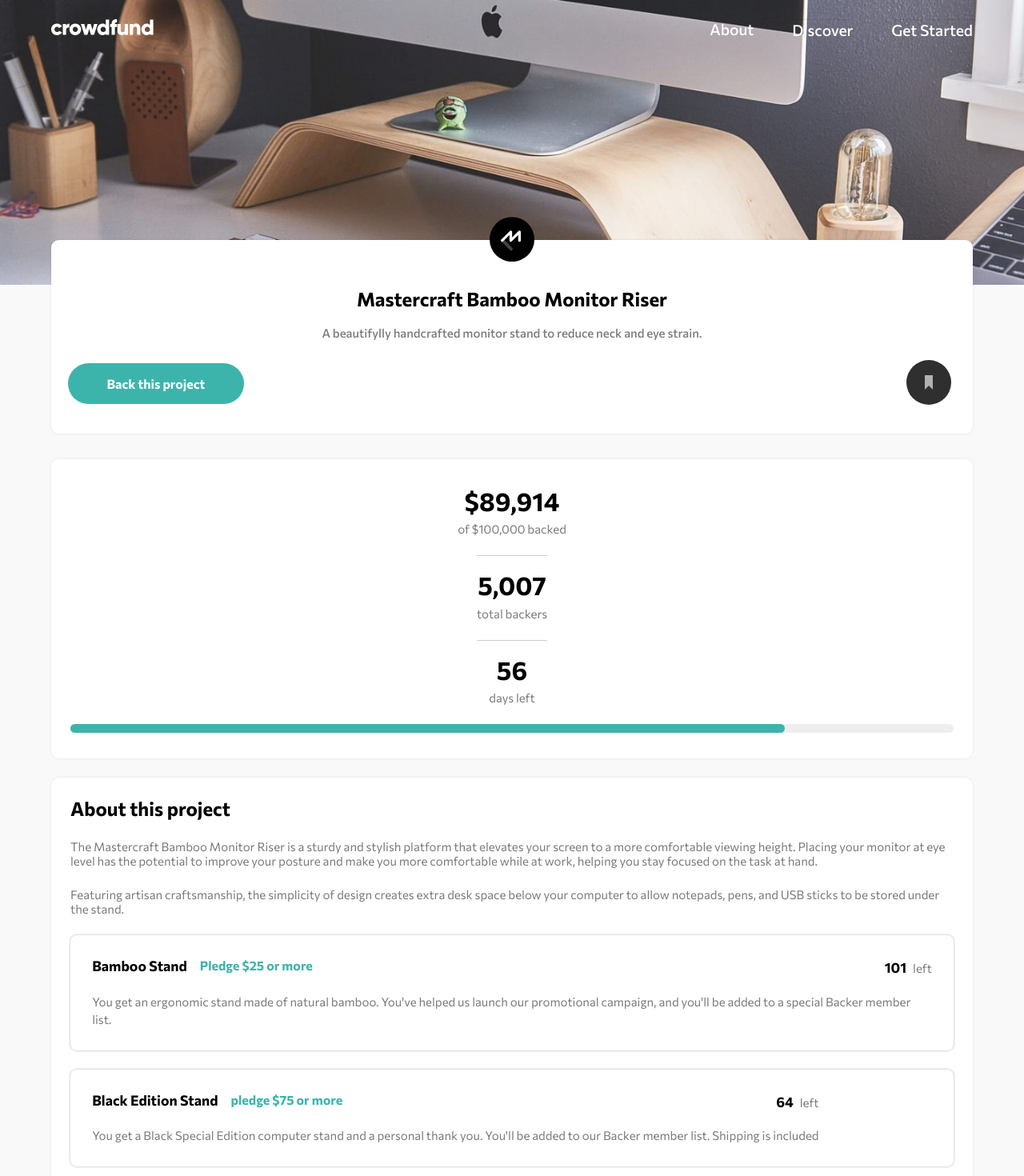
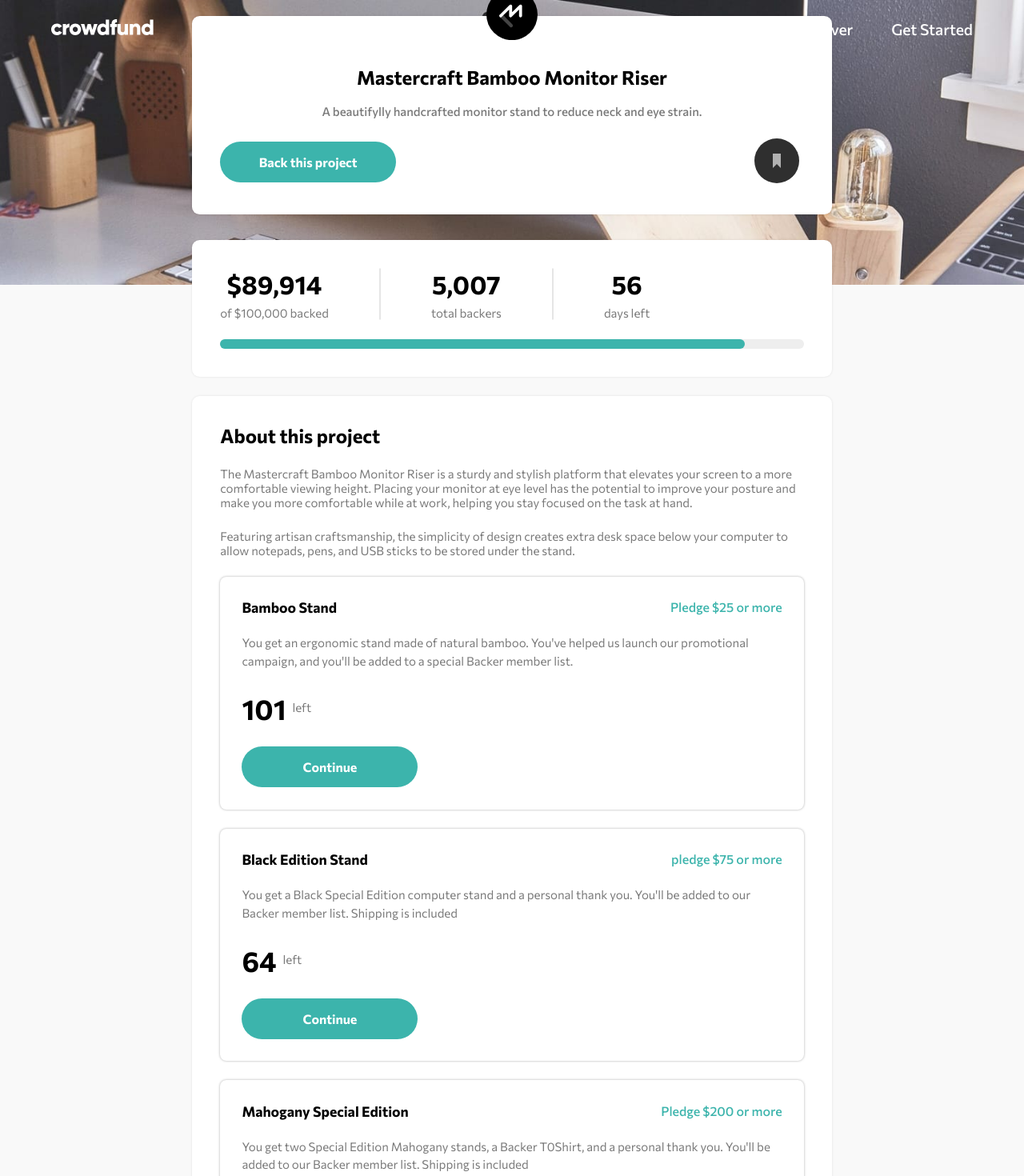
Before and after one commit to lyn-eva/react-practice-Crowdfunding-product-page, a React (Create React App) app: page / in a window 1280 px wide. Shown: the top 1470 px of the page at 80% size. Built offline with nearby package versions, Linux system fonts and the light colour scheme.

Commit message:
added layout animation

```diff
--- a/src/App.js
+++ b/src/App.js
@@ -5,13 +5,15 @@ import Header from './components/header/Header';
 import Intro from './components/intro/Intro';
 import Statistics from './components/statistics/Statistics';
 import About from './components/about/About';
+import ContextProvider from './components/store/ContextProvider';
+
 function App() {
-  return <>
+  return <ContextProvider>
     <Header />
     <Intro />
     <Statistics />
     <About />
-  </>
+  </ContextProvider>
 }
 
 export default App;
--- a/src/components/UI/PriceCard.js
+++ b/src/components/UI/PriceCard.js
@@ -3,10 +3,10 @@ import Button from "./Button";
 
 function PriceCard(props) {
   return (
-    <li className={styles.card}>
+    <li className={`${styles.card} ${styles[props.className] || ''}`}>
       <div className={styles.detail}>
         {props.enableRadio && (
-          <input type="radio" name="select-pledge" value="sus" checked />
+          <input type="radio" name="select-pledge" value="sus"/>
         )}
         <div className={styles.context}>
           <div className={styles.header}>
--- a/src/components/UI/PriceCard.module.css
+++ b/src/components/UI/PriceCard.module.css
@@ -20,7 +20,7 @@ input[type="radio"] {
   height: 1.5rem;
   position: absolute;
 }
-.header {
+.modalView .header {
   margin-left: 3rem;
 }
 .header p {
@@ -47,22 +47,31 @@ input[type="radio"] {
 .detail {/**/
   display: flex;
 }
-.logic {
+.logic hr, .logic label, .logic input, .modalView .reward-btn {
   display: none;
+}
+.card:focus-within .logic { /*outstanding move*/
+  display: block;
 }
 hr {/**/
   margin: 1.3rem 0 0 -1.7rem;
   width: calc(3.4rem + 100%);
 }
-input[type="number"], .reward-btn {
+.logic .reward-btn {
+  width: 100%;
+}
+input[type="number"], .modalView .reward-btn {
   width: 6rem;/**/
   padding: .7rem 0;
 }
 .logic form {/**/
   display: flex;
+  align-items: flex-start;
+  margin-top: 1.3rem;
+  flex-direction: column;
+}
+.modalView .logic form {
   align-items: center;
-  padding-top: 1.3rem;
-  flex-direction: column;
 }
 .logic .form-action {
   display: flex;
@@ -73,6 +82,13 @@ input[type="number"], .reward-btn {
   font-weight: 500;
   font-size: 14px;
   margin-bottom: 1.5rem;
+}
+.logic .form-action {
+  width: 75%;
+}
+.modalView .form-action {
+  width: 100%;
+  justify-content: space-between;
 }
 input[type="number"] {/**/
   border-radius: 2rem;
@@ -89,41 +105,51 @@ input[type=number]::-webkit-outer-spin-button {
   -webkit-appearance: none;
   margin: 0;
 }
-@media (min-width: 590px) {
-  input[type='radio'] {
+@media (min-width: 666px) {
+  .modalView input[type='radio'] {
     position: static;
   }
   .header {/**/
     display: flex;
-    margin-left: 0; /**/
-    /* outline: 1px solid red; */
+
+  }.header p {
+    margin: 1px 0 0 auto;
   }
-  .header p {
-    margin: 1px 0 0 1rem;
+
+  .modalView .form-action {
+    justify-content: right;
+  }
+  .modalView .reward-btn {
+    width: 6rem;
+  }
+  .modalView .header {
+    margin-left: 0;
+  }
+  .modalView .header p {
+    margin-left: 1rem;
     font-weight: 700;
     font-size: 1rem;
   }
-  .context {/**/
+  .detail {/**/
     position: relative;
   }
-  .context .amount {/**/
+  .modalView .context .amount {/**/
     position: absolute;
     top: 0;
     right: 0;
     margin: 0;
   }
-  .amount span {/**/
+  .modalView .amount span {/**/
     font-size: 1.1rem;
     vertical-align: initial;
   }
-  .pledge-card .logic {/**/
-    /* display: none; */
+  .modalView .logic form {
+    flex-direction: row;
+    align-items: center;
   }
-  .logic form {
-    flex-direction: row;
-  }
-  .logic label {
+  .modalView .logic label {
     margin-right: auto;
     margin-bottom: 0;
+    width: 100%;
   }
 }
--- a/src/components/about/About.module.css
+++ b/src/components/about/About.module.css
@@ -2,9 +2,26 @@
   background-color: var(--clr-white);
   padding: 1.5rem 1.5rem 5rem;
   box-sizing: border-box;
+  max-width: 800px;
+  margin-bottom: 4rem;
 }
 .about > p {
   font-size: var(--text-p);
   margin-top: 1.5rem;
   color: var(--clr-d-gray);
 }
+@media (min-width: 666px) {
+  .about {
+    padding: 2.2rem;
+    transform: translateY(-3rem);
+    animation: slide 1.2s ease-out;
+  }
+  @keyframes slide {
+    from {
+      transform: translateY(-17.5rem);
+    }
+    to{
+      transform: translateY(-3rem);
+    }
+  }
+}
--- a/src/components/header/Header.module.css
+++ b/src/components/header/Header.module.css
@@ -68,6 +68,7 @@
   }
   .drop-menu li:not(:first-of-type) {
     margin-left: 1.5rem;
+    border: none;
   }
   .drop-menu a {
     padding: 0;
--- a/src/components/intro/Intro.module.css
+++ b/src/components/intro/Intro.module.css
@@ -4,6 +4,7 @@
   transform: translateY(-3.5rem);
   padding: 0 1.3rem 2rem;
   box-sizing: border-box;
+  max-width: 800px;
 }
 .logo {
   transform: translateY(-1.8rem);
@@ -25,3 +26,24 @@ button {
   border-radius: 2rem;
   background-color: transparent;
 }
+@media (min-width: 666px) {
+  .intro {
+    padding: 2.2rem;
+    transform: translateY(-6rem);
+    animation: slide 1.2s ease-out;
+  }
+  @keyframes slide {
+    from {
+      transform: translateY(-21rem);
+    }
+    to{
+      transform: translateY(-6rem);
+    }
+  }
+  .logo {
+    margin-top: -2.5rem;
+  }
+  .logo img {
+    width: 4rem;
+  }
+}
--- a/src/components/modal/PledgeOptionsModal.js
+++ b/src/components/modal/PledgeOptionsModal.js
@@ -27,25 +27,29 @@ function PledgeOptionsModal(props) {
           </div>
           <ul>
             <PriceCard
+              className="modalView"
               enableRadio={true}
               itemName="Pledge with no reward"
               descr="Choose to support us without a reward if you simply believe in our project.As a backer, you will be signed up to receive product updates via email."
-            />
+              />
             <PriceCard
+              className="modalView"
               enableRadio={true}
               itemName="Bamboo Stand"
               restriction="Pledge $25 or more"
               descr="You get an ergonomic stand made of natural bamboo. You've helped us launch our promotional campaign, and you'll be added to a special Backer member list."
               amount="101"
-            />
+              />
             <PriceCard
+              className="modalView"
               enableRadio={true}
               itemName="Black Edition Stand"
               restriction="pledge $75 or more"
               descr="You get a Black Special Edition computer stand and a personal thank you. You'll be added to our Backer member list. Shipping is included"
               amount="64"
-            />
+              />
             <PriceCard
+              className="modalView"
               enableRadio={true}
               itemName="Mahogany Special Edition"
               restriction="Pledge $200 or more"
--- a/src/components/statistics/Statistics.js
+++ b/src/components/statistics/Statistics.js
@@ -1,28 +1,39 @@
+import { useContext, useState, useEffect } from "react";
 import styles from "./Statistics.module.css";
 import Container from "../UI/Container";
+import Context from "../store/Context";
 
 function Statistics() {
+  const ctx = useContext(Context);
+  const [barLen, setBarLen] = useState(0)
+
+  useEffect(() => {
+    setTimeout(() => {
+      setBarLen(ctx.total/1000);
+    }, 0);
+  }, [])
+
   return (
     <section>
       <Container className={styles.statistics}>
         <div className={styles["statistic-ctr"]}>
           <div className={styles.statistic}>
-            <h2>$89,914</h2>
+            <h2>${ctx.total.toLocaleString()}</h2>
             <p>of $100,000 backed</p>
           </div>
           <hr />
           <div className={styles.statistic}>
-            <h2>5,007</h2>
+            <h2>{ctx.backer.toLocaleString()}</h2>
             <p>total backers</p>
           </div>
           <hr />
           <div className={styles.statistic}>
-            <h2>56</h2>
+            <h2>{ctx.dayLeft.toLocaleString()}</h2>
             <p>days left</p>
           </div>
         </div>
         <div className={styles["progress-bar"]}>
-          <div className={styles.progress}></div>
+          <div className={styles.progress} style={{width: `${barLen}%`}}></div>
         </div>
       </Container>
     </section>
--- a/src/components/statistics/Statistics.module.css
+++ b/src/components/statistics/Statistics.module.css
@@ -4,6 +4,7 @@
   padding: 2rem 1.5rem;
   box-sizing: border-box;
   transform: translateY(-1.5rem);
+  max-width: 800px;
 }
 .statistic p{
   margin-top: .4rem;
@@ -28,6 +29,30 @@
 .progress {
   background-color: var(--clr-moderate-cyan);
   height: 100%;
-  width: 80.9%;
+  width: 10%;
   border-radius: inherit;
+  transition: 500ms ease-in-out;
 }
+@media (min-width: 676px) {
+  .statistics {
+    padding: 2.2rem;
+    transform: translateY(-4.5rem);
+    animation: slide 1.2s ease-out;
+  }
+  @keyframes slide {
+    from {
+      transform: translateY(-19rem);
+    }
+    to{
+      transform: translateY(-4.5rem);
+    }
+  }
+  .statistic-ctr {
+    display: flex;
+  }
+  .statistics hr {
+    margin: 2rem 2rem;
+    width: 4rem;
+    transform: rotateZ(-90deg);
+  }
+}
--- /dev/null
+++ b/src/components/store/Context.js
@@ -0,0 +1,11 @@
+import { createContext } from "react"
+
+const initial = {
+  total: 89914,
+  backer: 5007,
+  dayLeft: 56
+}
+
+const Context = createContext(initial);
+
+export default Context;
--- /dev/null
+++ b/src/components/store/ContextProvider.js
@@ -0,0 +1,17 @@
+import { useContext } from "react";
+import Context from "./Context";
+
+const initial = {
+  total: 89914,
+  backer: 5007,
+  dayLeft: 56,
+  bambooStand: 101,
+  BlackEd: 64,
+  MahoganyEd: 0,
+};
+
+function ContextProvider(props) {
+  return <Context.Provider value={initial}>{props.children}</Context.Provider>;
+}
+
+export default ContextProvider;
```
